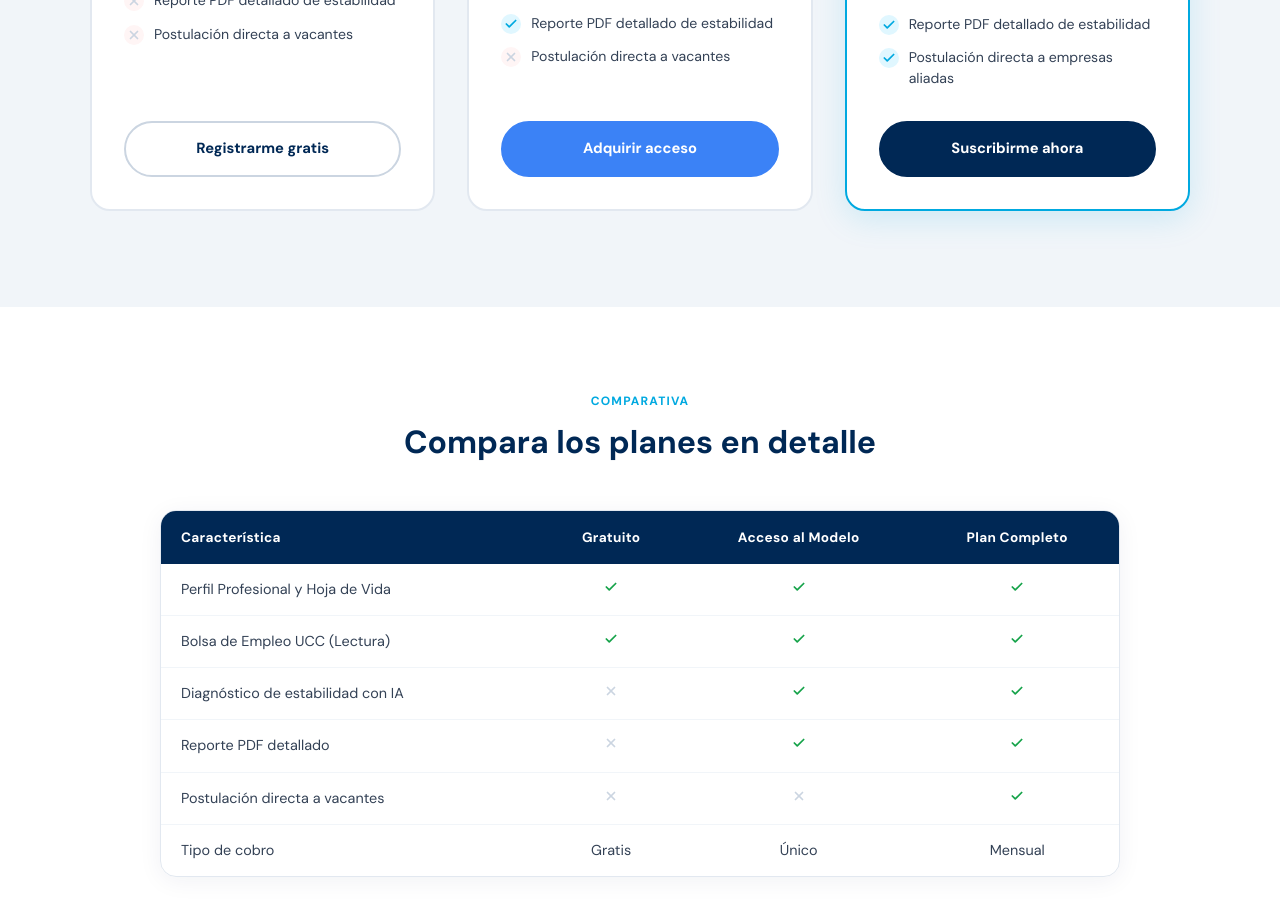
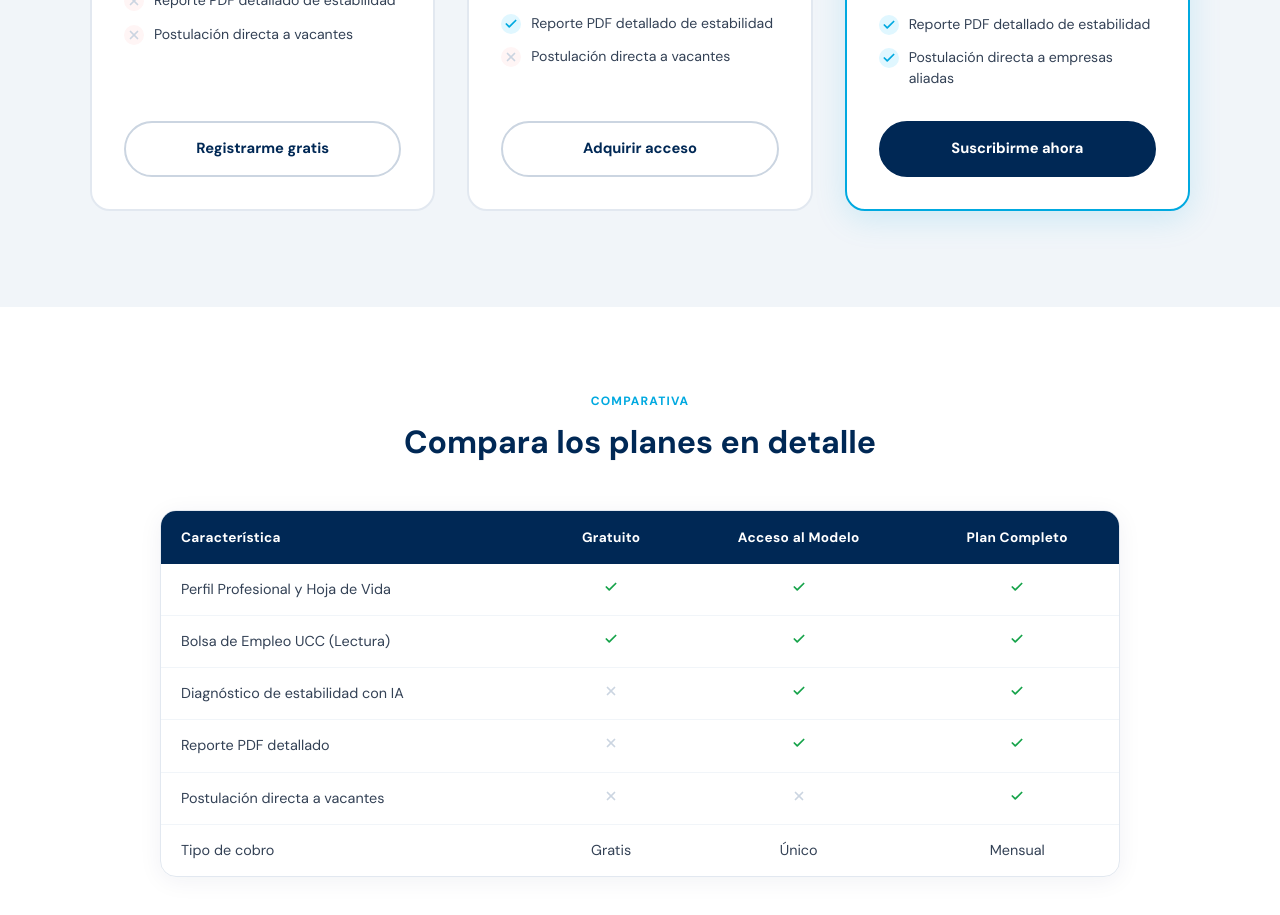
Before and after one commit to Andres0606/proyecto-ia, a Next.js app in the folder Front/: page /planes in a window 1280 px wide. Shown: the part 1360-2275 px from the top of the page. Built offline with nearby package versions, Linux system fonts and the light colour scheme.

Commit message:
cambio de color de tarjeta de planes

```diff
--- a/Front/app/planes/page.tsx
+++ b/Front/app/planes/page.tsx
@@ -81,7 +81,7 @@ const PLANES = [
       { text: "Postulación directa a vacantes", included: false },
     ],
     cta: "Adquirir acceso",
-    ctaClass: "plan-card__cta--blue",
+    ctaClass: "plan-card__cta--outline",
   },
   {
     id: "completo",
```
